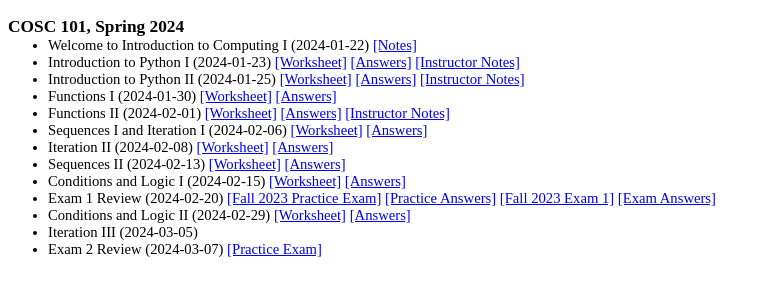
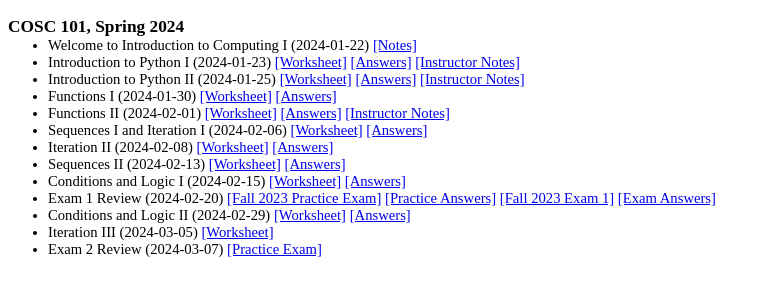
Before and after one commit to georgianahaldeman/cosc101, a Jekyll site: the page built from docs/notes/index.md, in a window 1280 px wide. Shown: the top 300 px of the page, without its empty margins (0-770 px from the left). Built offline with Jekyll 4.4.1, drawn with Linux system fonts in a browser that asks for light colours; our own code applies the rules of GitHub Pages for plain Markdown files.

Commit message:
3_5 worksheet

```diff
--- a/docs/notes/index.md
+++ b/docs/notes/index.md
@@ -23,7 +23,7 @@
 
 - Conditions and Logic II (2024-02-29) [[Worksheet]](./files/2_29.pdf) [[Answers]](./files/2_29_ans.pdf)
 
-- Iteration III (2024-03-05)
+- Iteration III (2024-03-05) [[Worksheet]](./files/3_5.pdf)
 
 - Exam 2 Review (2024-03-07) [[Practice Exam]](./fall2023/10_17.pdf)
 
```
Also changed, not shown: 1 other file.
